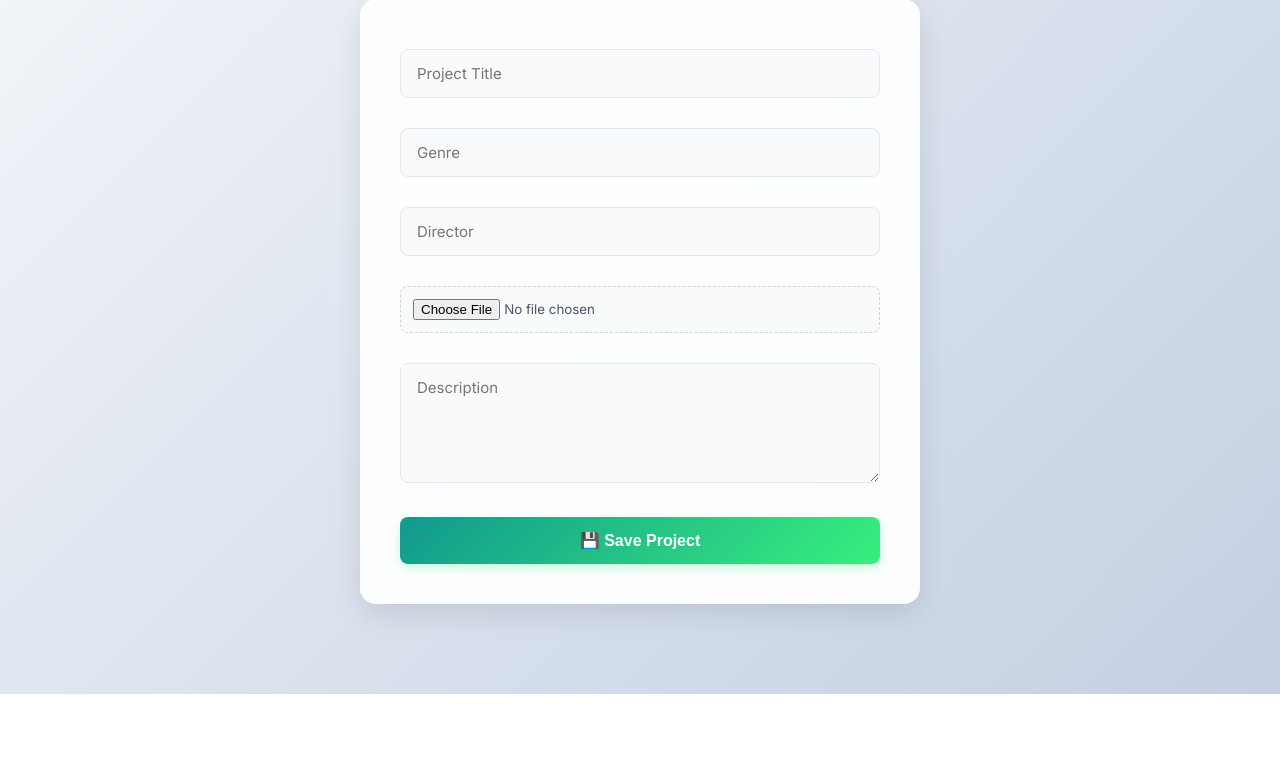
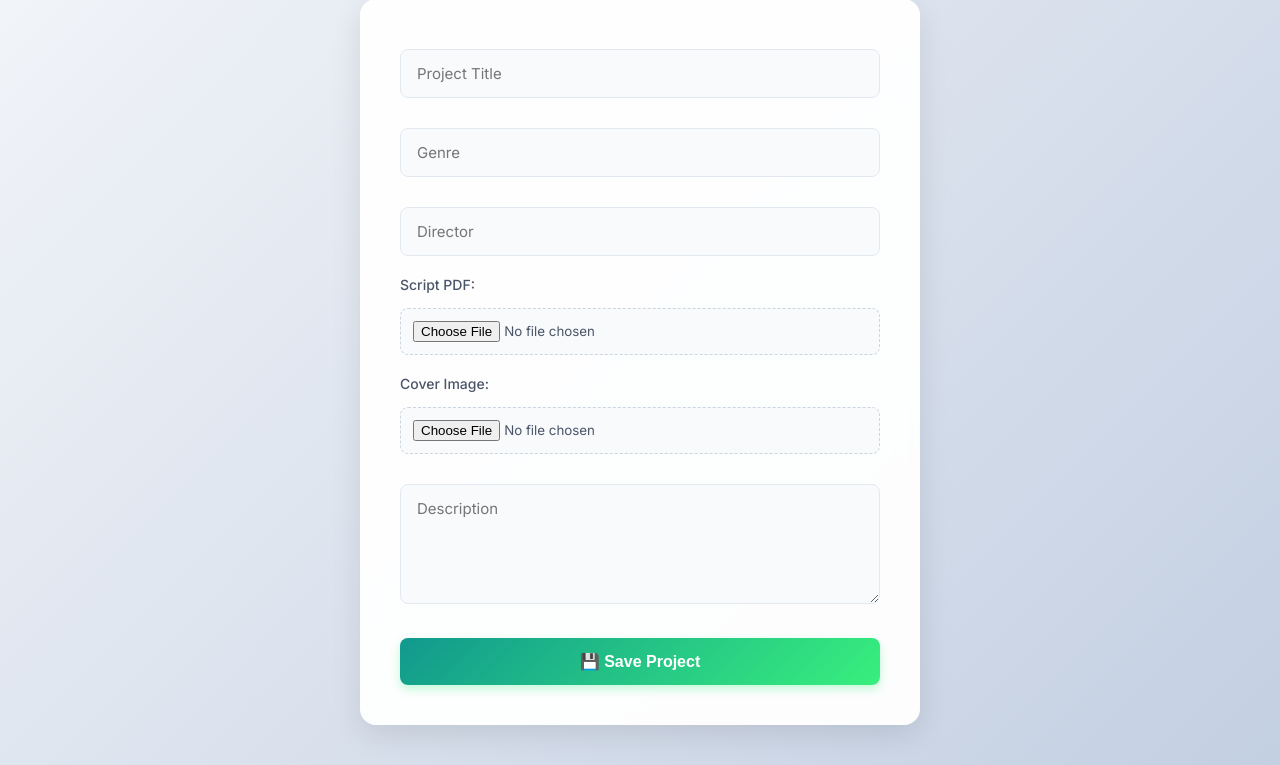
Before and after one commit to josephmathew18/Film-Production-Manager, a Django app: page /add/ in a window 1280 px wide. Shown: the part 186-951 px from the top of the page. Before the commit the page ends 880 px from the top, so only its background shows below. Run offline with Django 5.2, Linux system fonts and the light colour scheme; the visitor is signed in with stand-in values (Sample User, id 1).

Commit message:
Add project image feature

```diff
--- a/project/app/models.py
+++ b/project/app/models.py
@@ -19,6 +19,9 @@ class Project(models.Model):
 
     # ✅ PDF Upload
     script = models.FileField(upload_to='scripts/', null=True, blank=True)
+
+    # ✅ Cover Image Upload
+    image = models.ImageField(upload_to='project_images/', null=True, blank=True)
 
     def __str__(self):
         return self.title
--- a/project/app/views.py
+++ b/project/app/views.py
@@ -158,7 +158,8 @@ def add_project(request):
             genre=request.POST['genre'],
             director=request.POST['director'],
             description=request.POST['description'],
-            script=request.FILES.get('script')   # ✅ IMPORTANT
+            script=request.FILES.get('script'),   # ✅ IMPORTANT
+            image=request.FILES.get('image')      # ✅ IMPORTANT
         )
         return render(request, 'add_project.html', {'success': True})
 
@@ -182,6 +183,10 @@ def update_project(request, id):
         # Check if a new script file was uploaded
         if request.FILES.get('script'):
             project.script = request.FILES.get('script')
+
+        # Check if a new image was uploaded
+        if request.FILES.get('image'):
+            project.image = request.FILES.get('image')
 
         project.save()
         return redirect('/home/')
--- a/project/project/urls.py
+++ b/project/project/urls.py
@@ -8,6 +8,12 @@ urlpatterns = [
     path('', include('app.urls')),
 ]
 
-# Static & Media (already correct ✅)
+# Static & Media
 if settings.DEBUG:
     urlpatterns += static(settings.MEDIA_URL, document_root=settings.MEDIA_ROOT)
+else:
+    from django.urls import re_path
+    from django.views.static import serve
+    urlpatterns += [
+        re_path(r'^media/(?P<path>.*)$', serve, {'document_root': settings.MEDIA_ROOT}),
+    ]
--- a/project/requirements.txt
+++ b/project/requirements.txt
@@ -4,3 +4,4 @@ whitenoise==6.6.0
 dj-database-url==2.1.0
 mysqlclient==2.2.4
 django-sslserver==0.22
+Pillow>=10.0.0
--- a/project/templates/add_project.html
+++ b/project/templates/add_project.html
@@ -156,7 +156,11 @@
 <input type="text" name="genre" placeholder="Genre" required>
 <input type="text" name="director" placeholder="Director" required>
 
+<label style="display:block; text-align:left; color:#4a5568; font-weight:500; font-size:14px; margin-bottom:5px;">Script PDF:</label>
 <input type="file" name="script" accept=".pdf">
+
+<label style="display:block; text-align:left; color:#4a5568; font-weight:500; font-size:14px; margin-bottom:5px;">Cover Image:</label>
+<input type="file" name="image" accept="image/*">
 
 <textarea name="description" placeholder="Description" required></textarea>
 
--- a/project/templates/project_details.html
+++ b/project/templates/project_details.html
@@ -150,6 +150,11 @@
 <body>
 
 <div class="container">
+    {% if project.image %}
+        <div style="text-align: center; margin-bottom: 20px;">
+            <img src="{{ project.image.url }}" alt="{{ project.title }}" style="max-width: 100%; max-height: 300px; border-radius: 12px; box-shadow: 0 4px 15px rgba(0,0,0,0.1);">
+        </div>
+    {% endif %}
     <h2>🎬 {{ project.title }}</h2>
     <div class="subtitle">{{ project.genre }} | Directed by {{ project.director }}</div>
 
```
Also changed, not shown: project/templates/admin_dashboard.html (+9 -1 lines), project/templates/home.html (+9 -1 lines), project/templates/manager_dashboard.html (+10 -3 lines), project/templates/update_project.html (+9 -0 lines), 1 other file.
